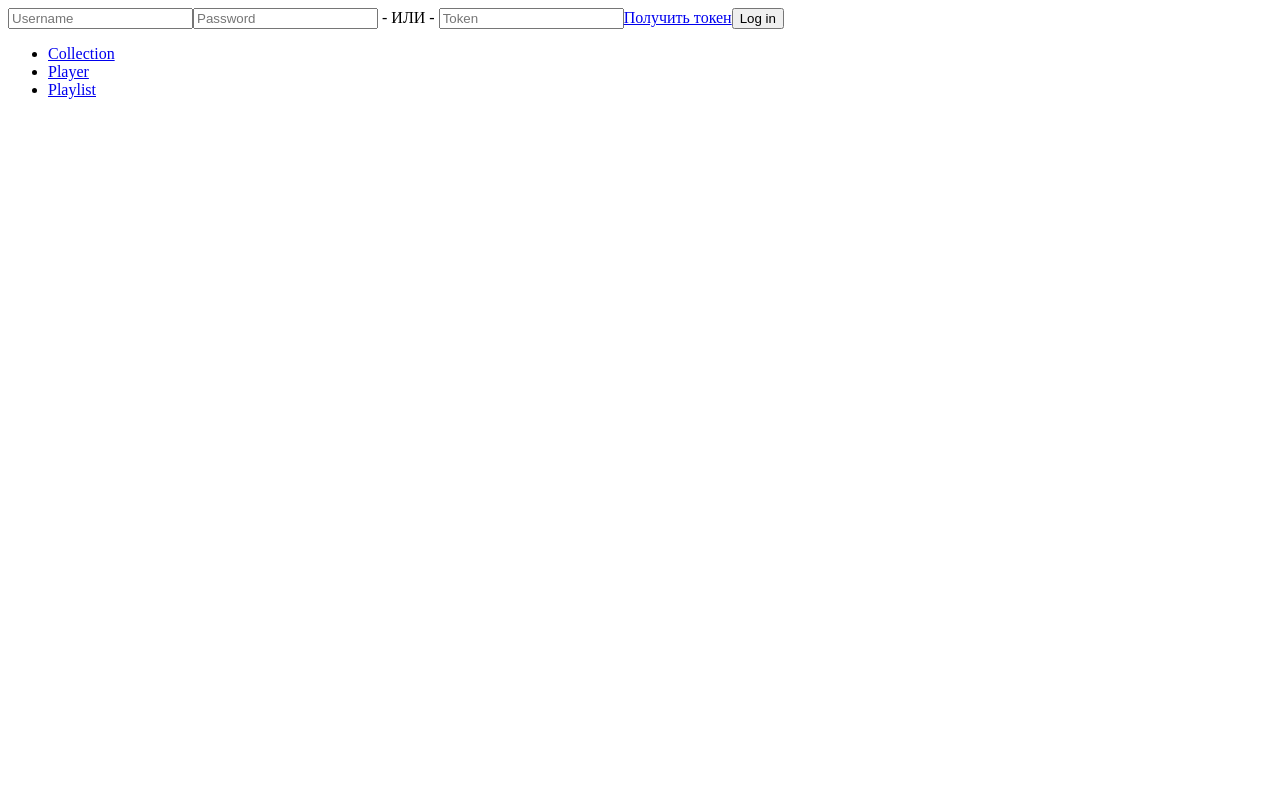
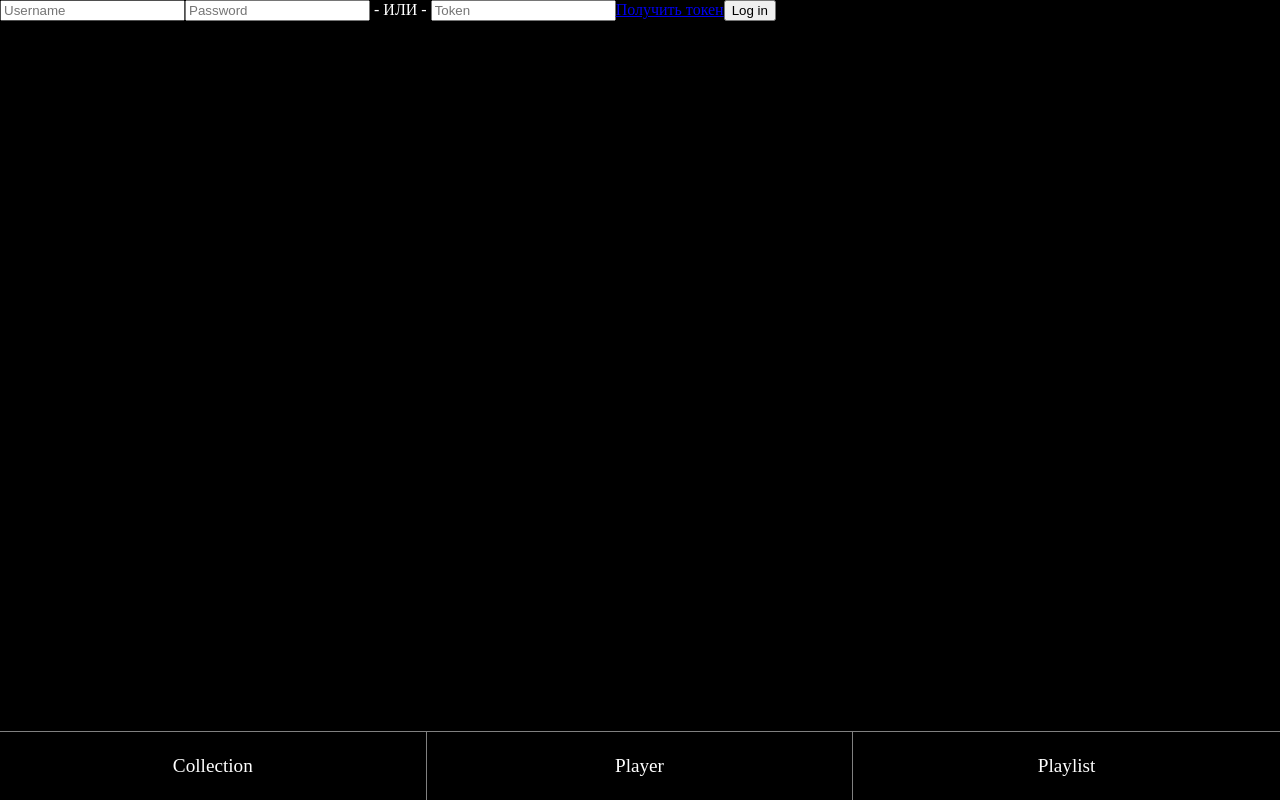
Before and after one commit to OZ1245/yandex-audio-player, a Vue app: page /auth in a window 1280 px wide. Built offline with nearby package versions, Linux system fonts and the light colour scheme.

Commit message:
YMP-5 - Базовая стилизация представлений. Стилизация навигации

```diff
--- a/src/App.vue
+++ b/src/App.vue
@@ -1,9 +1,18 @@
 <template>
-  <router-view v-if="!isLoading" />
+  <div class="app">
+    <div
+      class="app__splash"
+      v-if="isLoading"
+    >
+      <p class="app__splash-message">Loading...</p>
+    </div>
 
-  <p v-else>Loading...</p>
+    <div class="app__content">
+      <router-view />
+    </div>
 
-  <navigation-pane />
+    <navigation-pane class="app__navigation" />
+  </div>
 </template>
 
 <script lang="ts" setup>
--- /dev/null
+++ b/src/assets/scss/_variables.scss
@@ -0,0 +1,11 @@
+:root {
+  --c-background: black;
+  --c-text: white;
+  --c-text-invert: black;
+  --c-border: gray;
+
+  --c-navigation-active: gray;
+
+  --b-padding-inline: 2em;
+  --b-padding-block: 1.2em;
+}
--- /dev/null
+++ b/src/assets/scss/common.scss
@@ -0,0 +1,43 @@
+@import "variables";
+
+* {
+  box-sizing: border-box;
+}
+
+body {
+  height: 100vh;
+  overflow: hidden;
+  margin: 0;
+  padding: 0;
+
+  background-color: var(--c-background);
+  color: var(--c-text);
+}
+
+#app {
+  height: 100%;
+}
+
+.app {
+  display: flex;
+  flex-direction: column;
+
+  width: 100%;
+  height: 100%;
+}
+
+.app-splash {
+  display: flex;
+  justify-content: center;
+  align-items: center;
+
+  position: fixed;
+  left: 0;
+  top: 0;
+  width: 100%;
+  height: 100%;
+}
+
+.app__content {
+  flex-grow: 1;
+}
--- a/src/components/NavigationPane/NavigationPane.vue
+++ b/src/components/NavigationPane/NavigationPane.vue
@@ -20,6 +20,8 @@
 </template>
 
 <script lang="ts" setup>
+import './style.scss'
+
 type RouteName = string
 type TitleAttribute = string
 type ButtonText = string
--- /dev/null
+++ b/src/components/NavigationPane/style.scss
@@ -0,0 +1,42 @@
+.navigation-pane {
+}
+.navigation-pane__list {
+  display: flex;
+  justify-content: space-evenly;
+
+  list-style: none;
+  margin: 0;
+  padding: 0;
+
+  border-top: 1px solid var(--c-border);
+}
+.navigation-pane__item {
+  display: inline-flex;
+  // width: 100%;
+  // flex-shrink: 0;
+  // justify-content: center;
+  flex-basis: calc(100% / 3);
+
+  &:not(:last-child) {
+    border-right: 1px solid var(--c-border);
+  }
+}
+.navigation-pane__link {
+  display: inline-block;
+  // padding-inline: var(--b-padding-inline);
+  padding-block: var(--b-padding-block);
+
+  width: 100%;
+
+  font-size: 1.2em;
+  color: var(--c-text);
+  text-decoration: none;
+  text-align: center;
+
+  &--active {
+    background-color: var(--c-navigation-active);
+    color: var(--c-text-invert);
+  }
+}
+.navigation-pane__link--active {
+}
--- a/src/main.ts
+++ b/src/main.ts
@@ -6,6 +6,8 @@ import store from "./store";
 import player from "./plugins/player";
 import yandexMusic from "./plugins/yandexMusic";
 
+import "@/assets/scss/common.scss";
+
 createApp(App)
   .use(store)
   .use(router)
```
